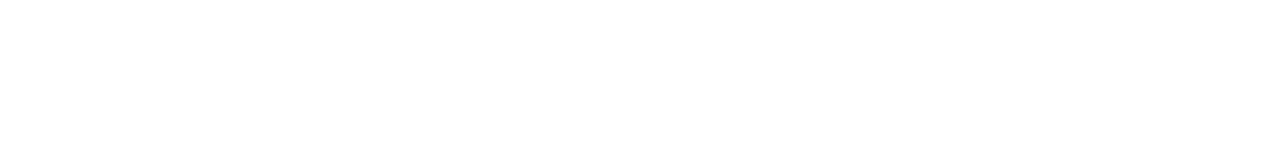
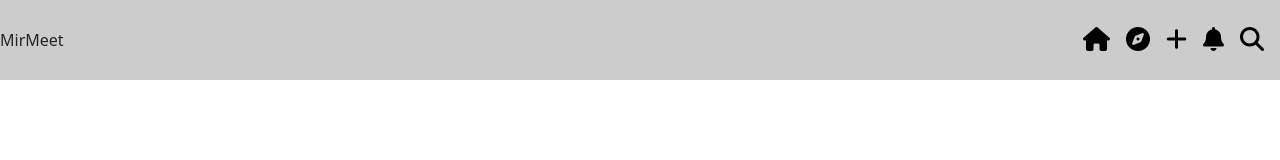
Before and after one commit to Tupiet-Classe/M12-base, a website: page index.html in a window 1280 px wide. Drawn offline with nearby package versions, Linux system fonts and the light colour scheme.

Commit message:
Afegit header per a versió ordinador

```diff
--- a/index.html
+++ b/index.html
@@ -18,8 +18,19 @@
         <button class="border-0 shadow-none rounded-4"><i class="fa fa-user"></i></button>
         <button class="border-0 shadow-none rounded-4"><i class="fa fa-comments"></i></button>
     </header>
+
     <!-- Aquest header és per a la versió amb la pantalla més gran-->
-    <header id="big-header" class="d-none d-sm-block h-10">
+    <header id="big-header" class="d-none d-sm-flex h-10 justify-content-between align-items-center">
+        <div class="d-inline-flex">
+            <span>MirMeet</span>
+        </div>
+        <div class="d-inline-flex p-2">
+            <button class="border-0 bg-transparent shadow-none px-2"><i class="fa fa-house"></i></button>
+            <button class="border-0 bg-transparent shadow-none px-2"><i class="fa fa-compass"></i></button>
+            <button class="border-0 bg-transparent shadow-none px-2"><i class="fa fa-add"></i></button>
+            <button class="border-0 bg-transparent shadow-none px-2"><i class="fa fa-bell"></i></button>
+            <button class="border-0 bg-transparent shadow-none px-2"><i class="fa fa-search"></i></button>
+        </div>
     </header>
 
     <main class="h-80 overflow-scroll">
--- a/style.css
+++ b/style.css
@@ -2,13 +2,21 @@ body {
     height: 100vh;
 }
 
-#small-header button {
+header#small-header button {
     margin: 0.5em 1em 0 1em;
     background: #ccc;
 }
 
 header#small-header i {
     padding: 0.2em;
+    font-size: 1.5em;
+}
+
+header#big-header {
+    background: #ccc;
+}
+
+header#big-header i {
     font-size: 1.5em;
 }
 
```
